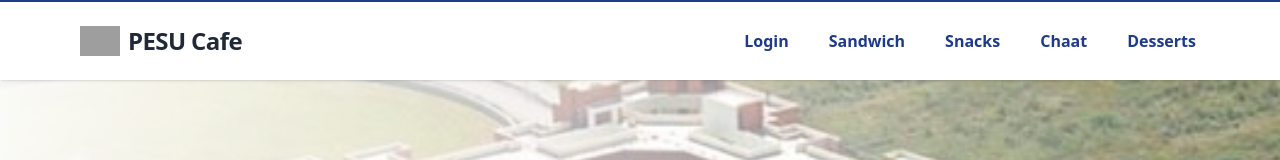
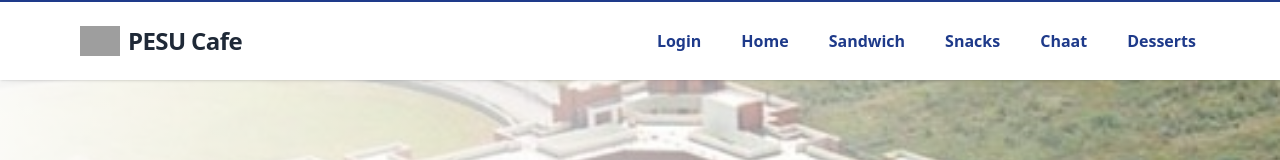
Before and after one commit to anubhav1433/PESU-Cafe, a React (Vite) app: page / in a window 1280 px wide. Shown: the top 160 px of the page. Built offline with nearby package versions, Linux system fonts and the light colour scheme; grey boxes are pictures that could not be loaded.

Commit message:
Updated Navbar

```diff
--- a/src/components/Navbar.jsx
+++ b/src/components/Navbar.jsx
@@ -33,6 +33,12 @@ export default function Navbar({ items, showLogin, showUserHandler }) {
         <div className="text-md font-bold text-blue-900 lg:flex-grow">
           <div className="block mt-4 lg:inline-block lg:mt-0 hover:text-white px-4 py-2 rounded hover:bg-blue-900 mr-2"><button onClick={() => { showUserHandler((prev) => !prev) }}>Login</button></div>
           <a
+            href="#"
+            className="block mt-4 lg:inline-block lg:mt-0 hover:text-white px-4 py-2 rounded hover:bg-blue-900 mr-2"
+          >
+            Home
+          </a>
+          <a
             href="#Sandwich"
             className="block mt-4 lg:inline-block lg:mt-0 hover:text-white px-4 py-2 rounded hover:bg-blue-900 mr-2"
           >
```
